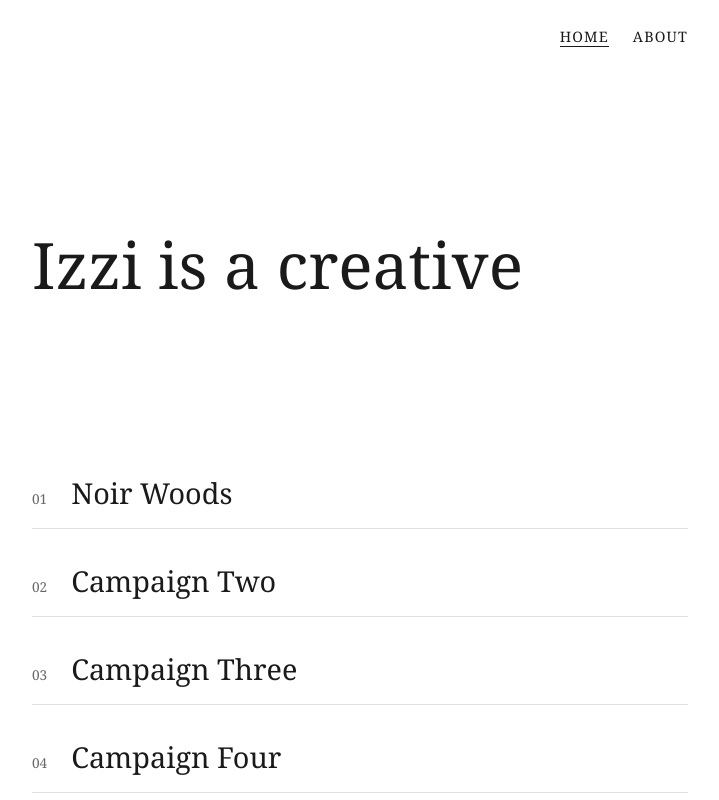
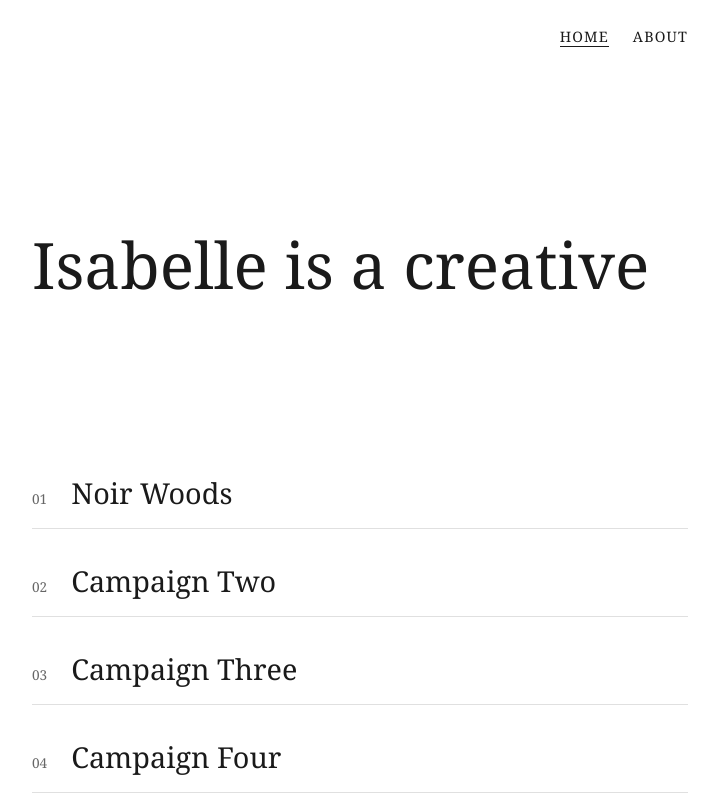
Before and after one commit to isabellelef8/portfolio, a SvelteKit app: page / in a window 1280 px wide. Shown: the top 800 px of the page, without its empty margins (280-999 px from the left). Built offline with nearby package versions, Linux system fonts and the light colour scheme.

Commit message:
fix: Update Izzi to Isabelle

```diff
--- a/src/routes/+page.svelte
+++ b/src/routes/+page.svelte
@@ -1,8 +1,8 @@
 <script lang="ts">
-	import { onMount, onDestroy } from 'svelte';
-	import { resolve } from '$app/paths';
-	import { campaigns } from '$lib/campaigns';
-	import { heroStuck } from '$lib/stores';
+    import { onMount, onDestroy } from "svelte";
+    import { resolve } from "$app/paths";
+    import { campaigns } from "$lib/campaigns";
+    import { heroStuck } from "$lib/stores";
 
     let scrollY = $state(0);
 
@@ -41,8 +41,8 @@
                 ticking = true;
             }
         };
-		window.addEventListener('scroll', onScroll, { passive: true });
-		return () => window.removeEventListener('scroll', onScroll);
+        window.addEventListener("scroll", onScroll, { passive: true });
+        return () => window.removeEventListener("scroll", onScroll);
     });
 
     onDestroy(() => {
@@ -51,14 +51,14 @@
 </script>
 
 <svelte:head>
-	<title>Izzi LeFebvre</title>
+    <title>Isabelle LeFebvre</title>
     <meta name="description" content="Portfolio of Izzi LeFebvre" />
 </svelte:head>
 
 <section class="hero">
     <div bind:this={h1Wrap} class="h1-wrap">
         <h1 bind:this={h1El} style="opacity: {heroOpacity()}">
-			Izzi is a creative
+            Isabelle is a creative
         </h1>
     </div>
 </section>
```
Lines whose indentation alone changed are shown as unchanged.
